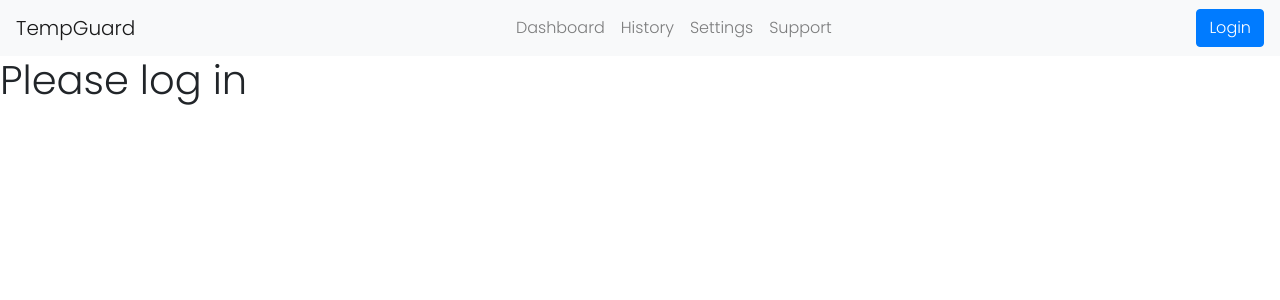
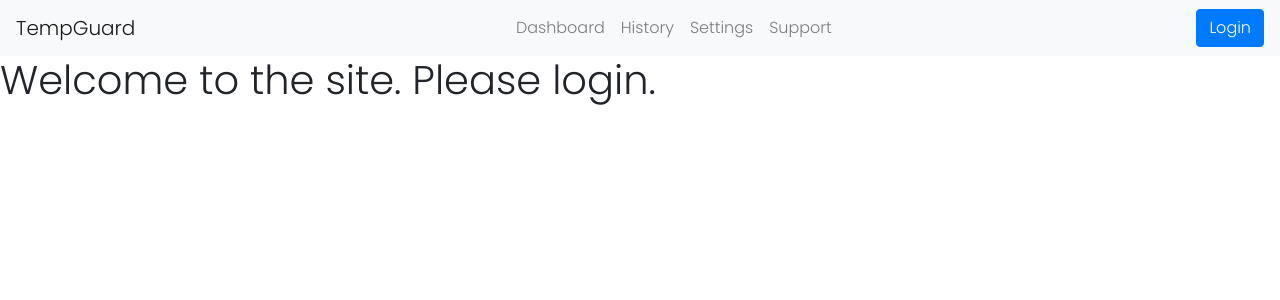
Before and after one commit to bkunke1/tempGuardOAuthClient, a React (Create React App) app: page / in a window 1280 px wide. Shown: the top 300 px of the page. Built offline with nearby package versions, Linux system fonts and the light colour scheme; no server answers.

Commit message:
testing oAuth routes

```diff
--- a/src/Context.tsx
+++ b/src/Context.tsx
@@ -5,7 +5,7 @@ import { AxiosResponse } from "axios";
 export const myContext = createContext({});
 
 //context test for localhost
-const devEnv = 'http://localhost:3000';
+const devEnv = 'http://localhost:4000';
 const prodEnv = 'https://tempguardoauth.herokuapp.com';
 export const setEnvironment = prodEnv;
 
--- a/src/Pages/LandingPage/LandingPage.tsx
+++ b/src/Pages/LandingPage/LandingPage.tsx
@@ -1,10 +1,17 @@
-import React from 'react';
+import React, { useContext } from 'react';
 import styles from './LandingPage.module.css';
+import { myContext } from '../../Context';
+import { IUser } from '../../types/maintypes';
 
 export default function LandingPage() {
+  const context = useContext(myContext) as IUser;
   return (
     <div>
-      <h1>Please log in</h1>
+      {context ? (
+        <h1>Welcome back {context.username}</h1>
+      ) : (
+        <h1>Welcome to the site. Please login.</h1>
+      )}
     </div>
   );
 }
```
